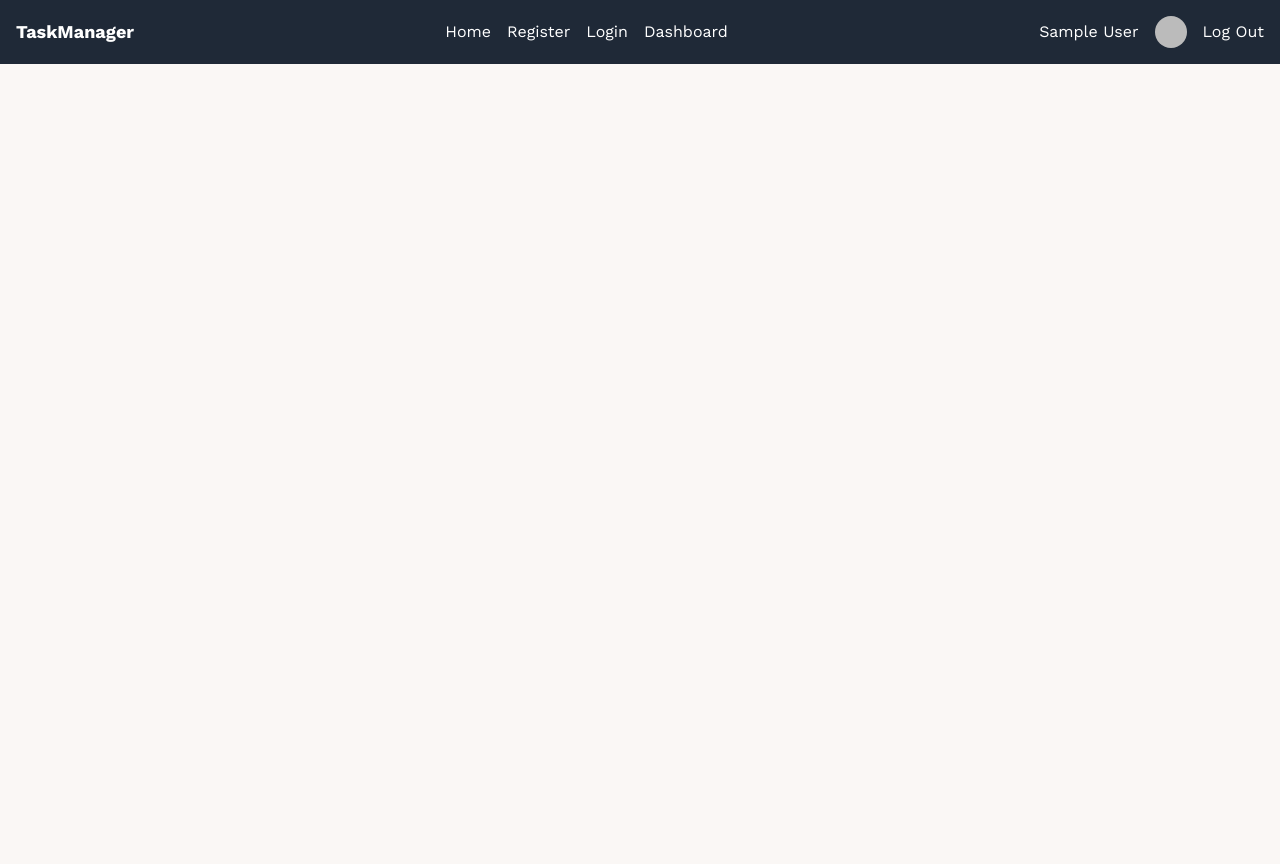
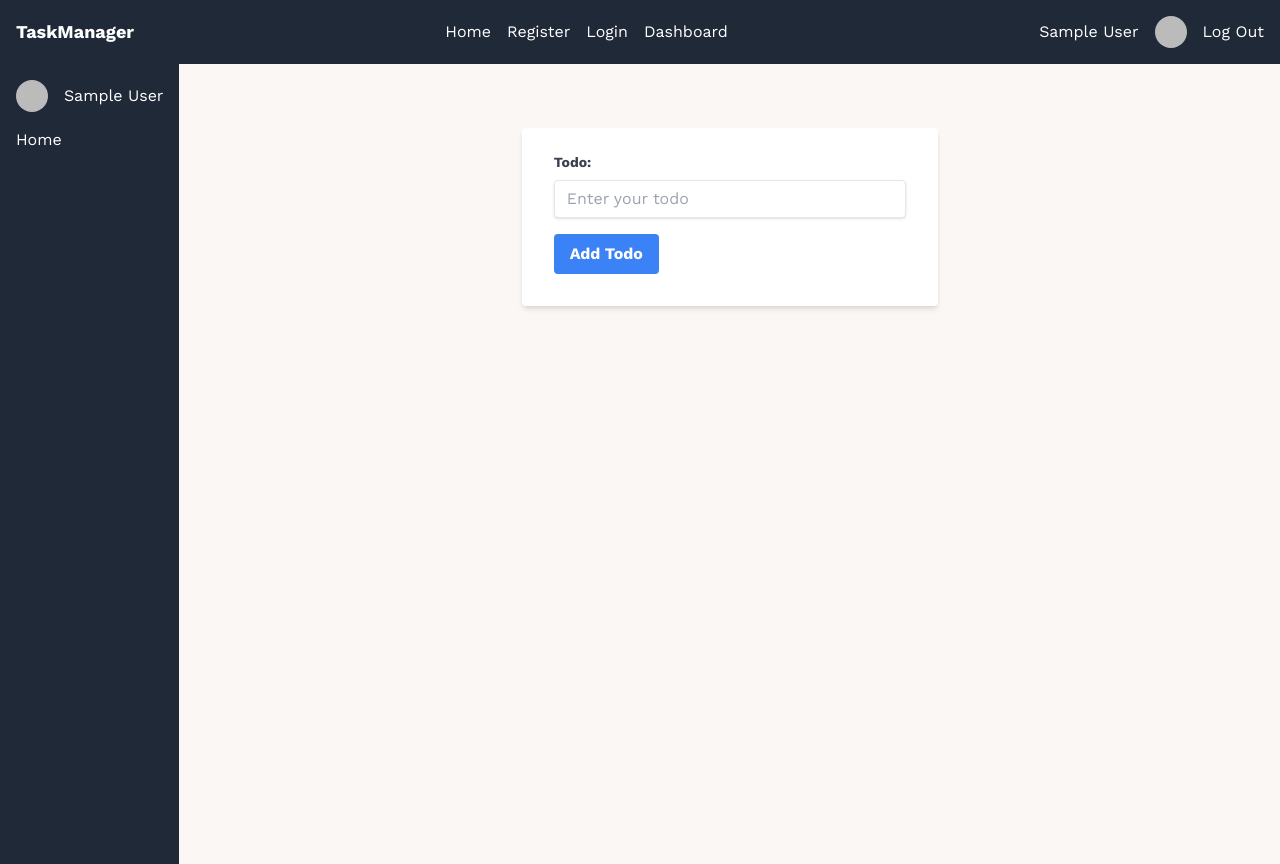
Before and after one commit to Saif-Rahman-801/Task-management-Client, a React (Vite) app: page /dashboard in a window 1280 px wide. Before the commit the page ends 800 px from the top, so only its background shows below. Built offline with nearby package versions, Linux system fonts and the light colour scheme; no server answers; sample sign-in values are in the browser's storage.

Commit message:
dashboard sidebar created

```diff
--- a/package.json
+++ b/package.json
@@ -10,6 +10,7 @@
     "preview": "vite preview"
   },
   "dependencies": {
+    "axios": "^1.6.2",
     "firebase": "^10.7.1",
     "localforage": "^1.10.0",
     "match-sorter": "^6.3.1",
--- a/src/Components/Dashboard/Dashboard.jsx
+++ b/src/Components/Dashboard/Dashboard.jsx
@@ -1,10 +1,50 @@
+import useAuth from "../../Hooks/useAuth";
+import TodoList from "./TodoList";
+import { Link } from "react-router-dom";
 
 const Dashboard = () => {
-    return (
+  const { user } = useAuth();
+
+  return (
+    <div className="flex">
+      {/* Sidebar */}
+      <div className="bg-gray-800 h-[100vh] text-white p-4">
+        {user && (
+          <div className="flex items-center space-x-4 mb-4">
+            {user.photoURL && (
+              <img
+                src={user.photoURL}
+                alt={user.displayName}
+                className="w-8 h-8 rounded-full"
+              />
+            )}
+            <span>{user.displayName}</span>
+          </div>
+        )}
+
+        <ul className="space-y-2">
+          <li>
+            <Link to="/" className="text-white hover:underline">
+              Home
+            </Link>
+          </li>
+          {/* Add more sidebar links as needed */}
+        </ul>
+      </div>
+
+      {/* Main Content */}
+      <div className="flex-1 p-4">
         <div>
-
+          {/* Content specific to the dashboard */}
+          {/* ... */}
         </div>
-    );
+        <div>
+          {/* TodoList component */}
+          <TodoList />
+        </div>
+      </div>
+    </div>
+  );
 };
 
 export default Dashboard;
--- /dev/null
+++ b/src/Components/Dashboard/TodoList.jsx
@@ -0,0 +1,42 @@
+const TodoList = () => {
+  const handleSubmit = (e) => {
+    e.preventDefault();
+    const todo = e.target.todo.value;
+    console.log(todo);
+  };
+
+  return (
+    <div className="max-w-md mx-auto mt-8 p-4">
+      <form
+        onSubmit={handleSubmit}
+        className="bg-white shadow-md rounded px-8 pt-6 pb-8 mb-4"
+      >
+        <div className="mb-4">
+          <label
+            className="block text-gray-700 text-sm font-bold mb-2"
+            htmlFor="todo"
+          >
+            Todo:
+          </label>
+          <input
+            className="shadow appearance-none border rounded w-full py-2 px-3 text-gray-700 leading-tight focus:outline-none focus:shadow-outline"
+            id="todo"
+            name="todo"
+            type="text"
+            placeholder="Enter your todo"
+          />
+        </div>
+        <div className="flex items-center justify-between">
+          <button
+            className="bg-blue-500 hover:bg-blue-700 text-white font-bold py-2 px-4 rounded focus:outline-none focus:shadow-outline"
+            type="button"
+          >
+            Add Todo
+          </button>
+        </div>
+      </form>
+    </div>
+  );
+};
+
+export default TodoList;
--- /dev/null
+++ b/src/Hooks/useAxiosPublic.jsx
@@ -0,0 +1,11 @@
+import axios from "axios";
+
+const axiosPublic = axios. create({
+  baseURL: "https://task-management-server-virid.vercel.app",
+});
+
+const useAxiosPublic = () => {
+  return axiosPublic;
+};
+
+export default useAxiosPublic;
```
Also changed, not shown: 1 other file (tests, documents, lock files or other folders).
